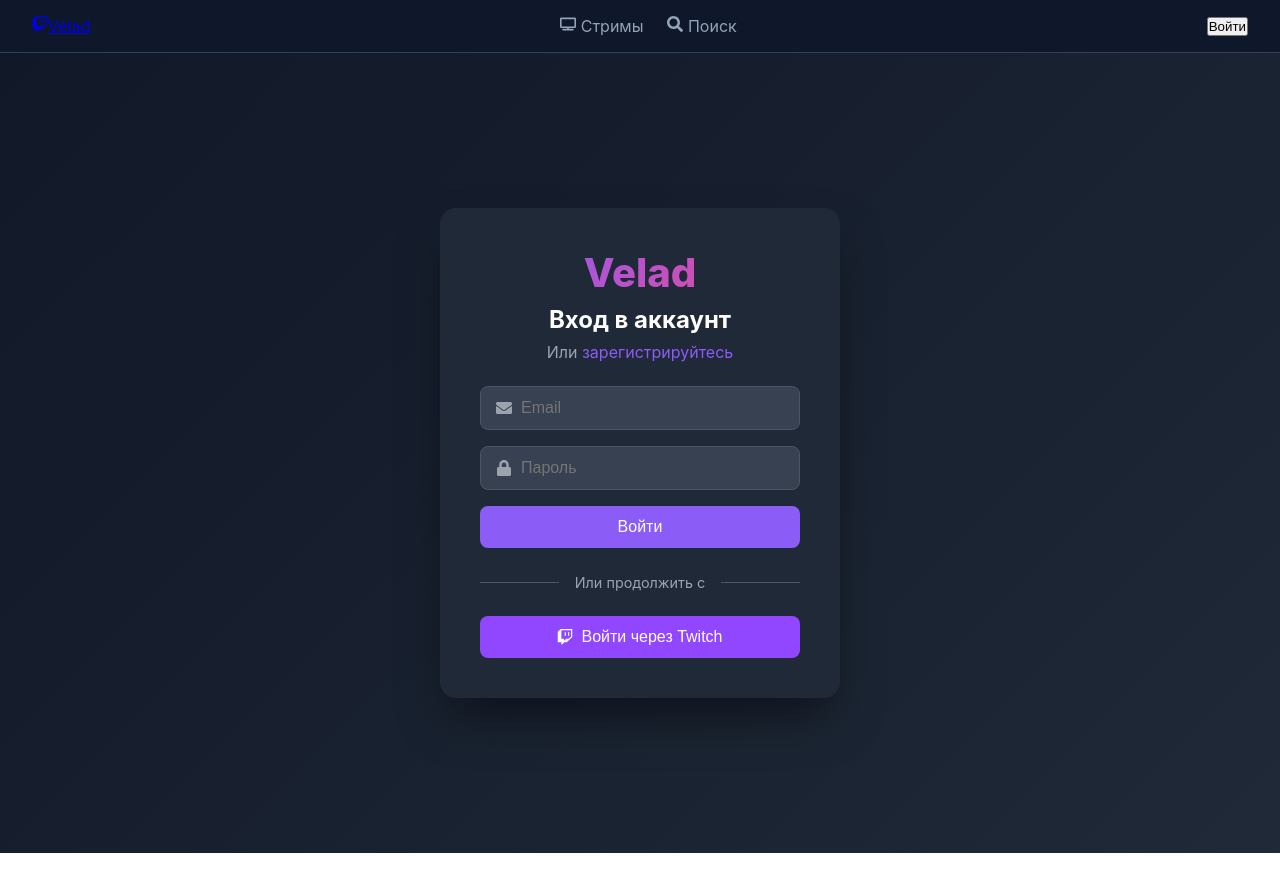
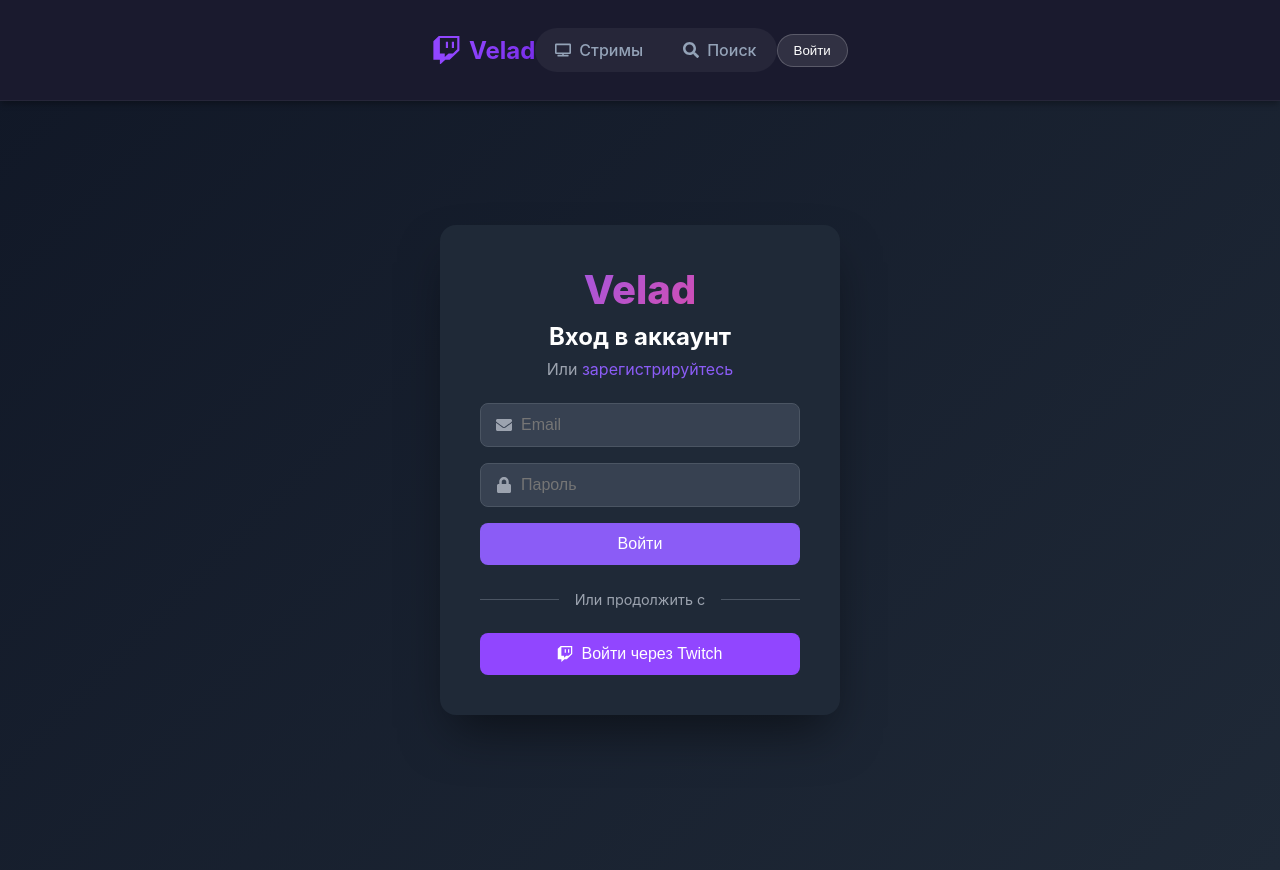
Before and after one commit to Qwerty-ivdi/velad, a React (Create React App) app in the folder frontend/velad/: page /login in a window 1280 px wide. Built offline with nearby package versions, Linux system fonts and the light colour scheme.

Commit message:
'minifix'

```diff
--- a/frontend/velad/src/App.js
+++ b/frontend/velad/src/App.js
@@ -13,6 +13,7 @@
 import Messenger from './components/messenger/Messenger';
 import SearchPage from './components/search/SearchPage';
 import './styles/global.css';
+import './styles/Navbar.css';
 
 function App() {
   const [user, setUser] = useState(null);
--- a/frontend/velad/src/components/layout/Navbar.jsx
+++ b/frontend/velad/src/components/layout/Navbar.jsx
@@ -1,13 +1,26 @@
 // src/components/common/Navbar.jsx
-import React from 'react';
-import { Link, useNavigate } from 'react-router-dom';
-import { FaHome, FaSearch, FaTv, FaChartBar, FaEnvelope, FaUser, FaSignOutAlt, FaTwitch } from 'react-icons/fa';
+import React, { useState, useEffect } from 'react';
+import { Link, useNavigate, useLocation } from 'react-router-dom';
+import { FaSearch, FaTv, FaChartBar, FaEnvelope, FaUser, FaSignOutAlt, FaTwitch, FaHome, FaBell } from 'react-icons/fa';
 
-const Navbar = ({ user, onLogout, onOpenMessenger }) => {  // 👈 ДОБАВЬТЕ onOpenMessenger
+const Navbar = ({ user, onLogout, onOpenMessenger }) => {
   const navigate = useNavigate();
+  const location = useLocation();
+  const [scrolled, setScrolled] = useState(false);
+
+  useEffect(() => {
+    const handleScroll = () => {
+      setScrolled(window.scrollY > 20);
+    };
+    window.addEventListener('scroll', handleScroll);
+    return () => window.removeEventListener('scroll', handleScroll);
+  }, []);
+
+  const isActive = (path) => location.pathname === path;
 
   return (
-    <nav className="navbar">
+    <nav className={`navbar ${scrolled ? 'scrolled' : ''}`}>
+      <div className="navbar-container">
         <div className="navbar-brand">
           <Link to="/" className="brand-link">
             <FaTwitch className="brand-icon" />
@@ -16,15 +29,18 @@
         </div>
 
         <div className="navbar-links">
-        <Link to="/streams" className="nav-link">
-          <FaTv /> Стримы
+          <Link to="/streams" className={`nav-link ${isActive('/streams') ? 'active' : ''}`}>
+            <FaTv />
+            <span>Стримы</span>
           </Link>
-        <Link to="/search" className="nav-link">
-          <FaSearch /> Поиск
+          <Link to="/search" className={`nav-link ${isActive('/search') ? 'active' : ''}`}>
+            <FaSearch />
+            <span>Поиск</span>
           </Link>
           {user && (
-          <Link to="/stats" className="nav-link">
-            <FaChartBar /> Статистика
+            <Link to="/stats" className={`nav-link ${isActive('/stats') ? 'active' : ''}`}>
+              <FaChartBar />
+              <span>Статистика</span>
             </Link>
           )}
         </div>
@@ -34,18 +50,20 @@
             <>
               <button
                 className="nav-icon-btn messenger-btn"
-              onClick={onOpenMessenger}  // 👈 ИСПОЛЬЗУЙТЕ
+                onClick={onOpenMessenger}
                 title="Сообщения"
               >
                 <FaEnvelope />
-              <span className="badge">0</span>
               </button>
+              <div className="user-menu">
                 <Link to="/profile" className="user-avatar">
                   <img
                     src={user.avatar_url || `https://ui-avatars.com/api/?name=${user.display_name}&background=9146FF&color=fff&size=32`}
                     alt={user.display_name}
                   />
+                  <span className="user-name">{user.display_name}</span>
                 </Link>
+              </div>
               <button onClick={onLogout} className="logout-btn" title="Выйти">
                 <FaSignOutAlt />
               </button>
@@ -56,6 +74,7 @@
             </button>
           )}
         </div>
+      </div>
     </nav>
   );
 };
--- a/frontend/velad/src/styles/global.css
+++ b/frontend/velad/src/styles/global.css
@@ -1760,3 +1760,42 @@
     height: 120px;
   }
 }
+
+/* Статистика профиля */
+.profile-stats {
+  display: flex;
+  gap: 1.5rem;
+  margin: 1rem 0;
+}
+
+.stat-item {
+  display: flex;
+  flex-direction: column;
+  align-items: center;
+}
+
+.stat-value {
+  font-size: 1.25rem;
+  font-weight: bold;
+  color: white;
+}
+
+.stat-label {
+  font-size: 0.8rem;
+  color: #a0a0b0;
+}
+
+.stat-divider {
+  color: #a0a0b0;
+}
+
+/* Адаптация под скролл */
+body {
+  padding-top: 70px;
+}
+
+@media (max-width: 768px) {
+  body {
+    padding-top: 60px;
+  }
+}
--- a/frontend/velad/src/styles/navbar.css
+++ b/frontend/velad/src/styles/navbar.css
@@ -348,3 +348,198 @@
 .dropdown-menu {
   animation: fadeIn 0.2s ease-out;
 }
+
+/* src/styles/Navbar.css */
+.navbar {
+  position: fixed;
+  top: 0;
+  left: 0;
+  right: 0;
+  background: #1a1a2e;
+  z-index: 1000;
+  transition: all 0.3s ease;
+  border-bottom: 1px solid rgba(255, 255, 255, 0.05);
+}
+
+.navbar.scrolled {
+  background: rgba(26, 26, 46, 0.95);
+  backdrop-filter: blur(10px);
+  border-bottom-color: rgba(145, 70, 255, 0.3);
+}
+
+.navbar-container {
+  max-width: 1400px;
+  margin: 0 auto;
+  padding: 0.75rem 2rem;
+  display: flex;
+  justify-content: space-between;
+  align-items: center;
+}
+
+/* Бренд */
+.brand-link {
+  display: flex;
+  align-items: center;
+  gap: 0.5rem;
+  font-size: 1.5rem;
+  font-weight: bold;
+  color: #9146FF;
+  text-decoration: none;
+  transition: opacity 0.2s;
+}
+
+.brand-link:hover {
+  opacity: 0.9;
+}
+
+.brand-icon {
+  font-size: 1.8rem;
+}
+
+.brand-name {
+  background: linear-gradient(135deg, #9146FF 0%, #772ce8 100%);
+  -webkit-background-clip: text;
+  -webkit-text-fill-color: transparent;
+  background-clip: text;
+}
+
+/* Навигационные ссылки */
+.navbar-links {
+  display: flex;
+  gap: 0.5rem;
+  background: rgba(255, 255, 255, 0.05);
+  border-radius: 50px;
+  padding: 0.25rem;
+}
+
+.nav-link {
+  display: flex;
+  align-items: center;
+  gap: 0.5rem;
+  color: #a0a0b0;
+  text-decoration: none;
+  padding: 0.5rem 1rem;
+  border-radius: 40px;
+  transition: all 0.2s;
+  font-weight: 500;
+}
+
+.nav-link:hover {
+  color: white;
+  background: rgba(255, 255, 255, 0.1);
+}
+
+.nav-link.active {
+  color: white;
+  background: #9146FF;
+}
+
+/* Правая часть */
+.navbar-user {
+  display: flex;
+  align-items: center;
+  gap: 1rem;
+}
+
+.nav-icon-btn {
+  background: none;
+  border: none;
+  color: #a0a0b0;
+  font-size: 1.2rem;
+  cursor: pointer;
+  padding: 0.5rem;
+  border-radius: 50%;
+  transition: all 0.2s;
+  display: flex;
+  align-items: center;
+  justify-content: center;
+  width: 36px;
+  height: 36px;
+}
+
+.nav-icon-btn:hover {
+  color: white;
+  background: rgba(255, 255, 255, 0.1);
+}
+
+.user-menu {
+  position: relative;
+}
+
+.user-avatar {
+  display: flex;
+  align-items: center;
+  gap: 0.5rem;
+  text-decoration: none;
+  padding: 0.25rem 0.5rem;
+  border-radius: 40px;
+  transition: all 0.2s;
+}
+
+.user-avatar:hover {
+  background: rgba(255, 255, 255, 0.1);
+}
+
+.user-avatar img {
+  width: 32px;
+  height: 32px;
+  border-radius: 50%;
+  object-fit: cover;
+  border: 2px solid #9146FF;
+}
+
+.user-name {
+  color: white;
+  font-size: 0.9rem;
+  font-weight: 500;
+  max-width: 120px;
+  overflow: hidden;
+  text-overflow: ellipsis;
+  white-space: nowrap;
+}
+
+.logout-btn, .login-btn {
+  background: rgba(255, 255, 255, 0.1);
+  border: 1px solid rgba(255, 255, 255, 0.2);
+  color: white;
+  padding: 0.5rem 1rem;
+  border-radius: 40px;
+  cursor: pointer;
+  transition: all 0.2s;
+  font-weight: 500;
+  display: flex;
+  align-items: center;
+  gap: 0.5rem;
+}
+
+.logout-btn:hover, .login-btn:hover {
+  background: rgba(255, 255, 255, 0.2);
+  border-color: #9146FF;
+}
+
+/* Адаптивность */
+@media (max-width: 768px) {
+  .navbar-container {
+    padding: 0.5rem 1rem;
+  }
+
+  .brand-name {
+    display: none;
+  }
+
+  .nav-link span {
+    display: none;
+  }
+
+  .nav-link {
+    padding: 0.5rem;
+  }
+
+  .user-name {
+    display: none;
+  }
+
+  .login-btn span {
+    display: inline;
+  }
+}
```
Lines whose indentation alone changed are shown as unchanged.
